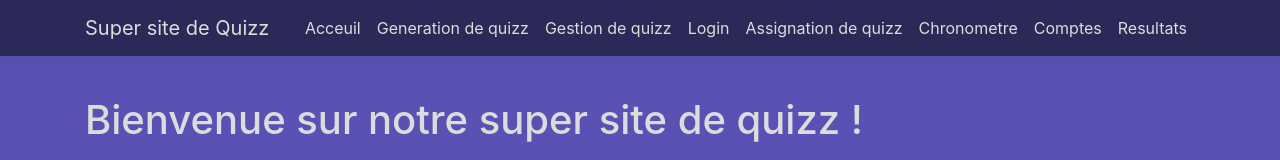
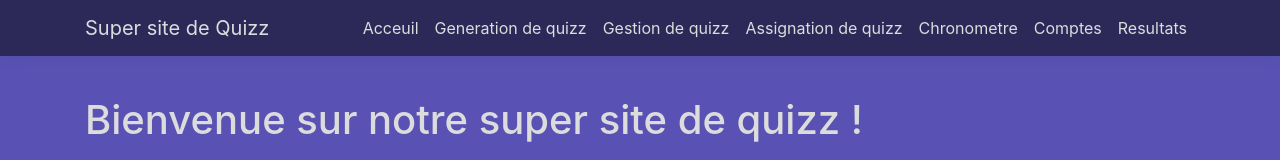
Before and after one commit to CyrilMercier00/ProjetQuizz, an Angular app in the folder Quizz_Web/ClientApp/: page /comptes in a window 1280 px wide. Shown: the top 160 px of the page. Built offline with nearby package versions, Linux system fonts and the light colour scheme; no server answers.

Commit message:
Suppression de l'onglet login dans la navbar

```diff
--- a/Quizz_Web/ClientApp/src/app/app.module.ts
+++ b/Quizz_Web/ClientApp/src/app/app.module.ts
@@ -17,10 +17,9 @@ import { GestionQuizzComponent } from './gestion-quizz/gestion-quizz.component';
 import { ResultatsComponent } from './resultats/resultats.component';
 import { PermissionComponent } from './permission/permission.component';
 import { ChronometreComponent } from './chronometre/chronometre.component';
-import { InputComponent } from './compte-feature/input/input.component';
-import { BoutonValidationComponent } from 'src/app/compte-feature/bouton-validation/bouton-validation.component';
 import { CompteRoutingModule } from './compte-feature/compte-routing.molule';
 import { CompteFeatureModule } from './compte-feature/compte-feature.module';
+import { FormulaireConnexionComponent } from './components/formulaire-connexion/formulaire-connexion.component';
 
 @NgModule({
   declarations: [
@@ -36,6 +35,7 @@ import { CompteFeatureModule } from './compte-feature/compte-feature.module';
     ResultatsComponent,
     PermissionComponent,
     ChronometreComponent,
+    FormulaireConnexionComponent,
   ],
   imports: [
     BrowserModule.withServerTransition({ appId: 'ng-cli-universal' }),
--- a/Quizz_Web/ClientApp/src/app/nav-menu/nav-menu.component.html
+++ b/Quizz_Web/ClientApp/src/app/nav-menu/nav-menu.component.html
@@ -28,10 +28,6 @@
           </li>
 
           <li class="nav-item" [routerLinkActive]="['link-active']">
-            <a class="nav-link " [routerLink]="['/login']">Login</a>
-          </li>
-
-          <li class="nav-item" [routerLinkActive]="['link-active']">
             <a class="nav-link " [routerLink]="['/assign-quizz']">Assignation de quizz</a>
           </li>
 
```
